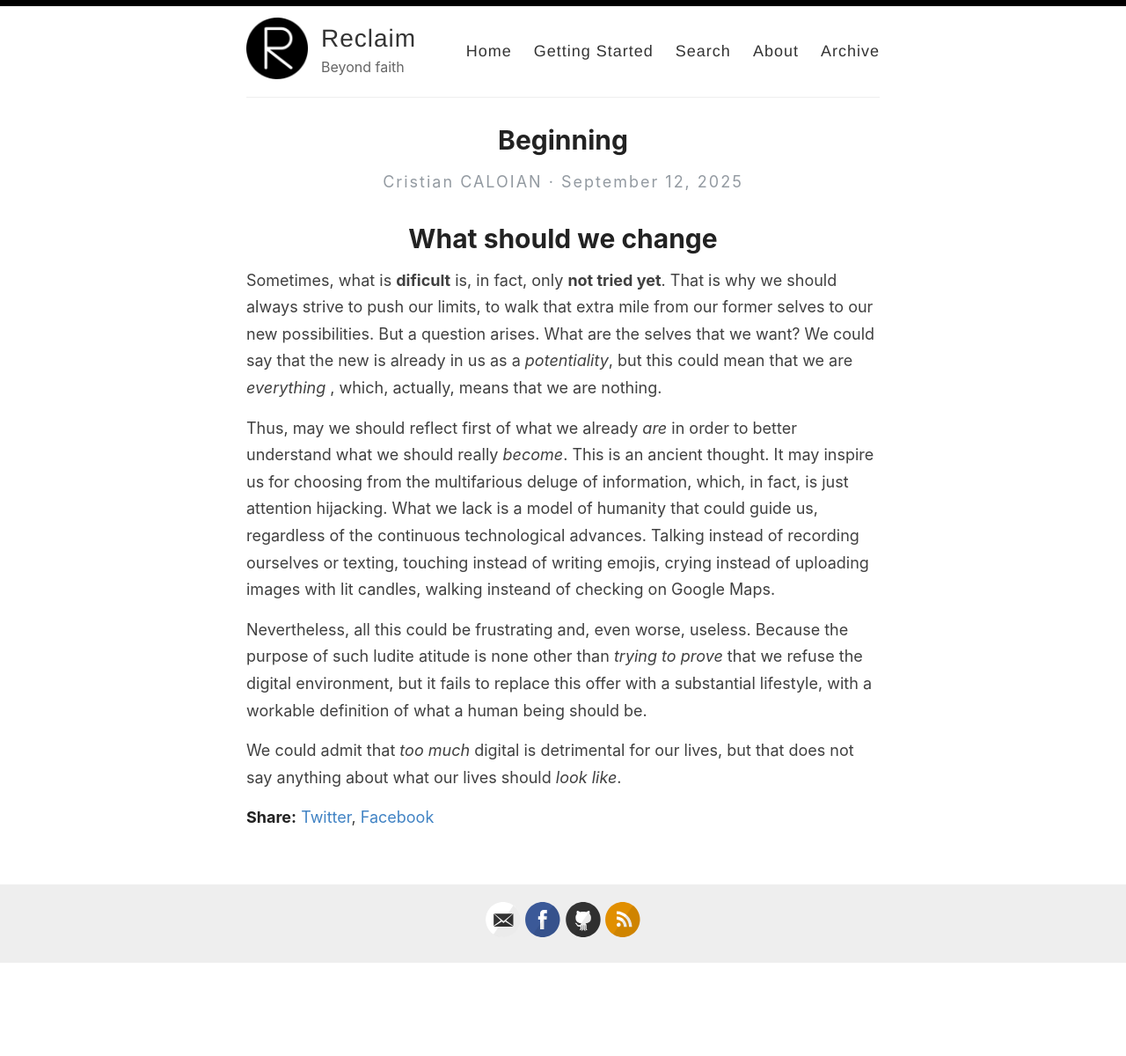
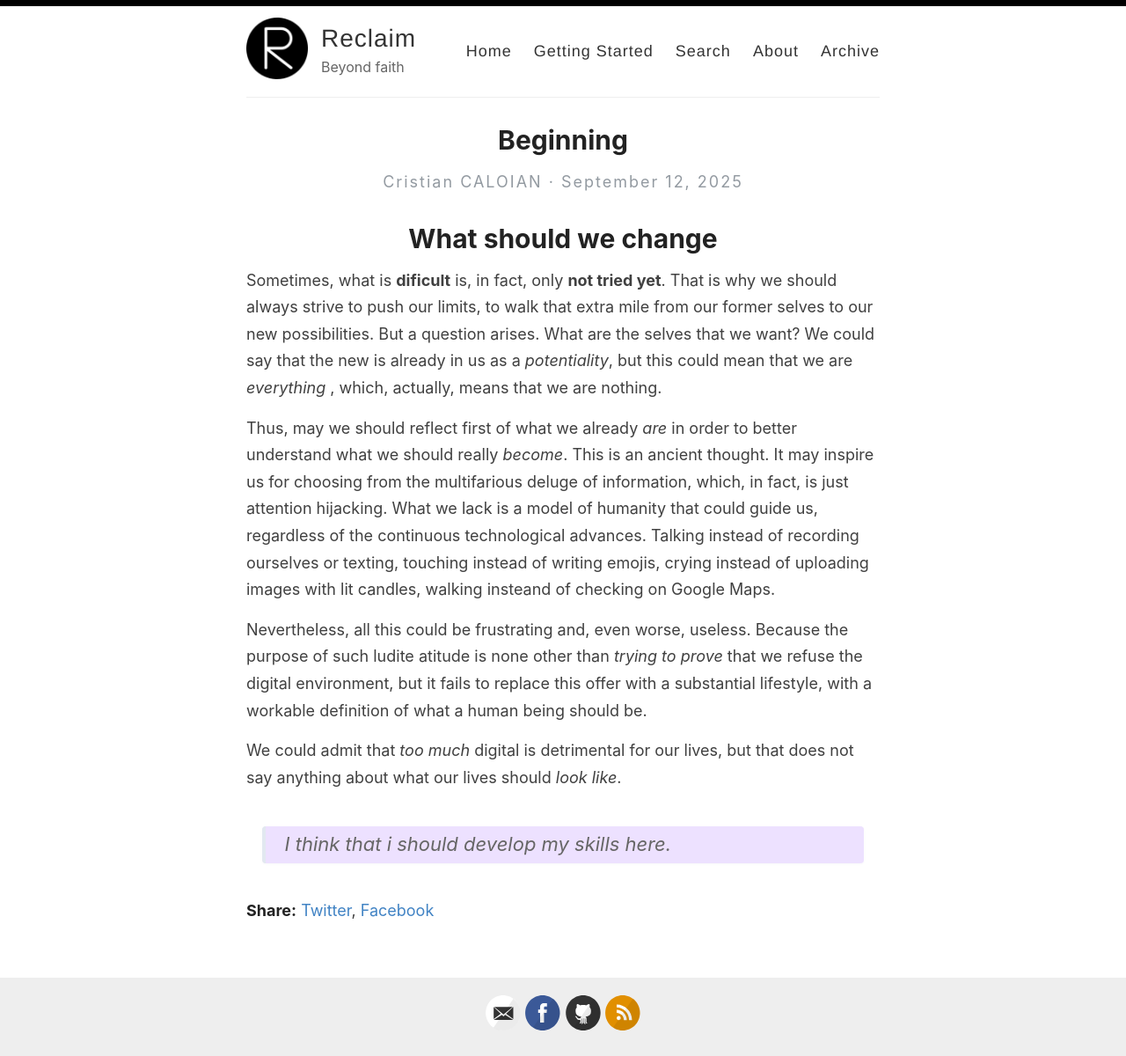
Before and after one commit to Cristian-CALOIAN/reverie, a Jekyll site: the page built from _posts/2025-09-12-beginning.md, in a window 1280 px wide. Shown: the whole page at 88% size. Built offline with Jekyll 4.4.1, drawn with Linux system fonts in a browser that asks for light colours; our own code applies the rules of GitHub Pages for plain Markdown files; before the commit the page ends 1094 px from its top, so only the background shows below that.

Commit message:
Update 2025-09-12-beginning.md

```diff
--- a/_posts/2025-09-12-beginning.md
+++ b/_posts/2025-09-12-beginning.md
@@ -9,3 +9,6 @@ This is an ancient thought. It may inspire us for choosing from the multifarious
 Nevertheless, all this could be frustrating and, even worse, useless. Because the purpose of such ludite atitude is none other than _trying to prove_ that we refuse the digital environment, but it fails to replace this offer with a substantial lifestyle, with a workable definition of what a human being should be.
 
 We could admit that _too much_ digital is detrimental for our lives, but that does not say anything about what our lives should _look like_.
+<blockquote>
+  I think that i should develop my skills here.
+</blockquote>
```
